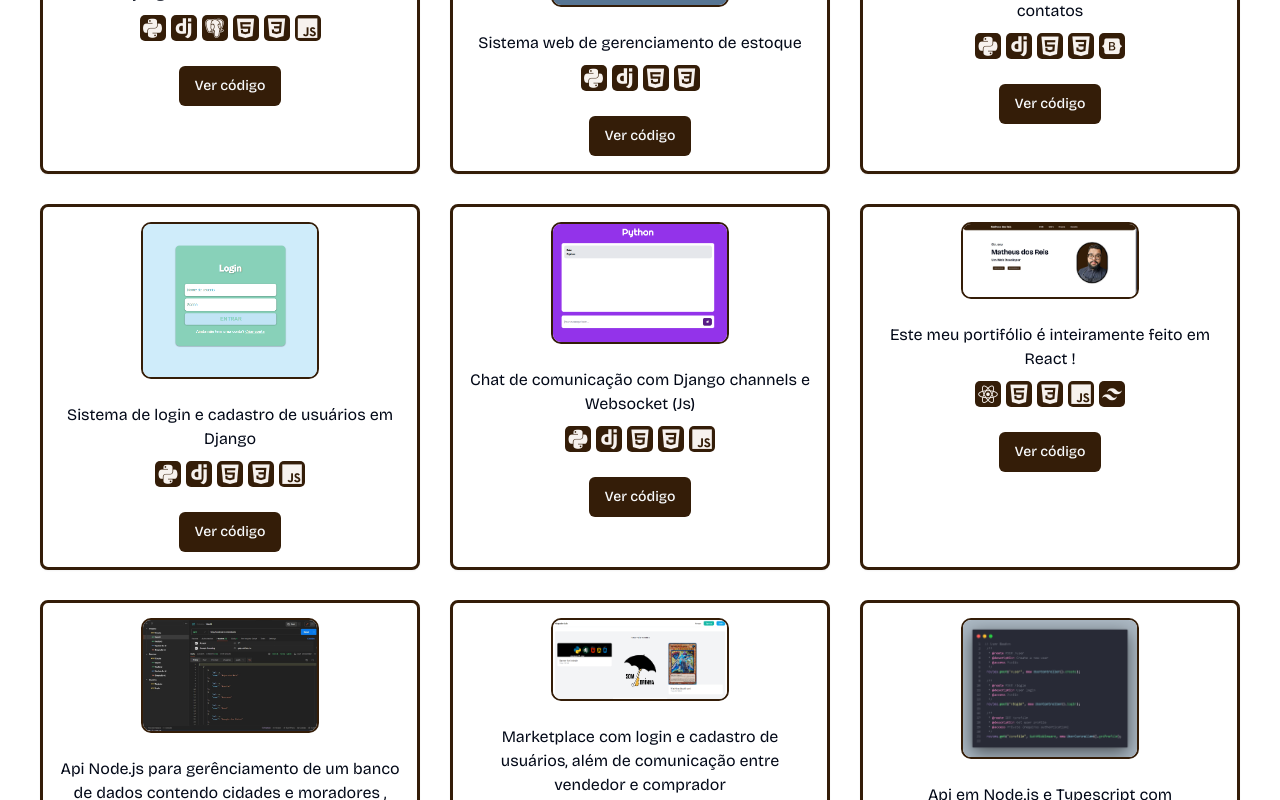
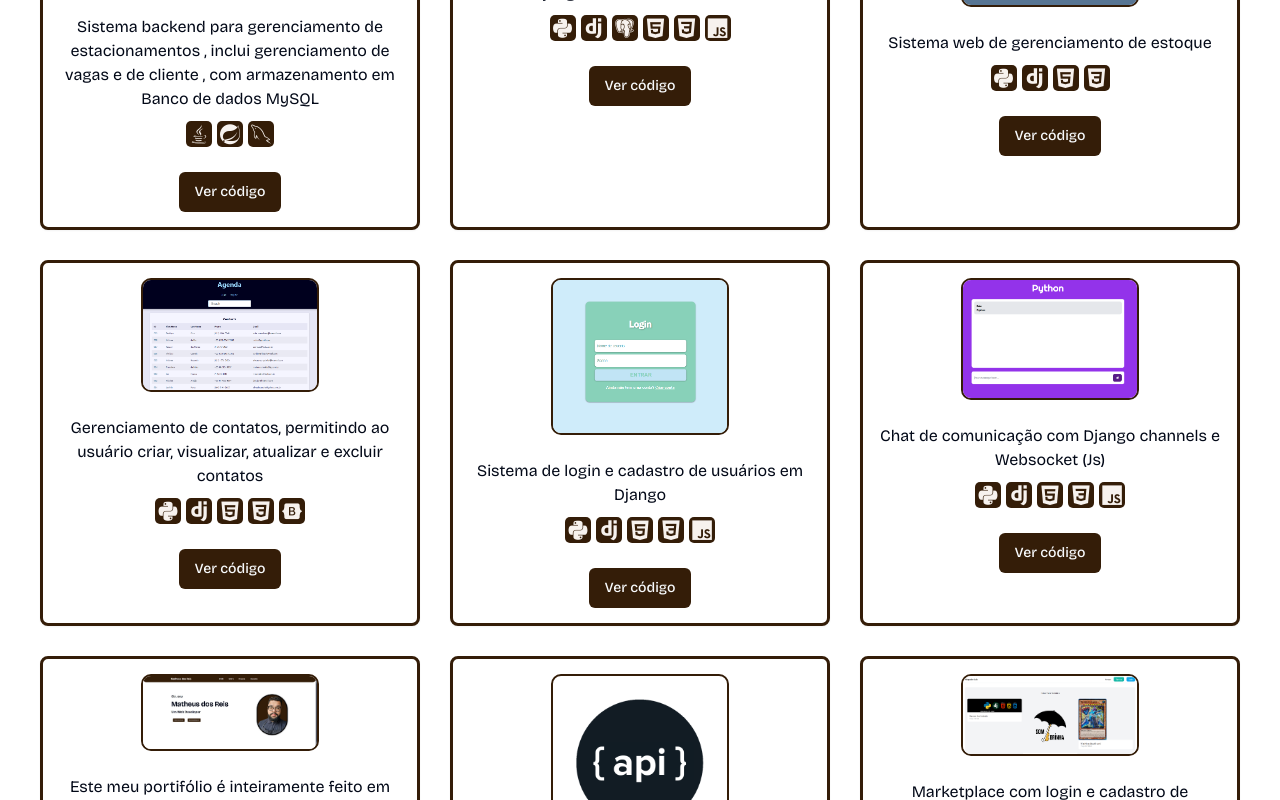
Before and after one commit to Reis567/my-resume, a React (Vite) app: page /projetos in a window 1280 px wide. Shown: the part 480-1280 px from the top of the page. Built offline with nearby package versions, Linux system fonts and the light colour scheme.

Commit message:
Projects page : Park api

```diff
--- a/src/pages/ProjetosPage/index.tsx
+++ b/src/pages/ProjetosPage/index.tsx
@@ -8,6 +8,7 @@ const techIcons: TechIcons = {
   Python: 'devicon-python-plain',
   Django: 'devicon-django-plain',
   PostgreSQL: 'devicon-postgresql-plain',
+  MySQL: 'devicon-mysql-plain',
   HTML5: 'devicon-html5-plain',
   CSS3: 'devicon-css3-plain',
   JavaScript: 'devicon-javascript-plain',
@@ -17,11 +18,20 @@ const techIcons: TechIcons = {
   'Node': 'devicon-nodejs-plain',
   Docker:'devicon-docker-plain',
   Typescript:'devicon-typescript-plain',
+  Java:'devicon-java-plain',
+  SpringBoot:'devicon-spring-plain',
 };
 
 const Projetos: React.FC = () => {
 
   const projetosData = [
+    {
+      title:  'Sistema Backend para gerenciamento de estacionamentos , inclui gerenciamento de vagas e de cliente , com armazenamento em Banco de dados MySQL',
+      description: 'Sistema backend para gerenciamento de estacionamentos , inclui gerenciamento de vagas e de cliente , com armazenamento em Banco de dados MySQL',
+      technologies: ['Java', 'SpringBoot', 'MySQL'],
+      image: '/projetos/api.png',
+      githubLink: 'https://github.com/Reis567/park-api',
+    },
     {
       title: 'Salas de chat de comunicação simultânea',
       description: 'Salas de chat de comunicação simultânea com Django channels e Websocket (Js)',
@@ -68,7 +78,7 @@ const Projetos: React.FC = () => {
       title: 'Urban pulse API',
       description: 'Api Node.js para gerênciamento de um banco de dados contendo cidades e moradores , com autenticação de usuários',
       technologies: ['Node','Typescript','PostgreSQL'],
-      image: '/projetos/apiNode.png',
+      image: '/projetos/api.png',
       githubLink: 'https://github.com/Reis567/node-people-register',
     },
     {
@@ -84,7 +94,7 @@ const Projetos: React.FC = () => {
       title: 'Class Vision API',
       description: 'Api em Node.js e Typescript com autenticação de usuários , CRUD Completo de salas de aula e Disciplinas ',
       technologies: ['Node','Typescript','PostgreSQL'],
-      image: '/projetos/classvision.PNG',
+      image: '/projetos/api.png',
       githubLink: 'https://github.com/Reis567/class_vision',
     },
     {
```
Also changed, not shown: public/projetos/api.png (added).
